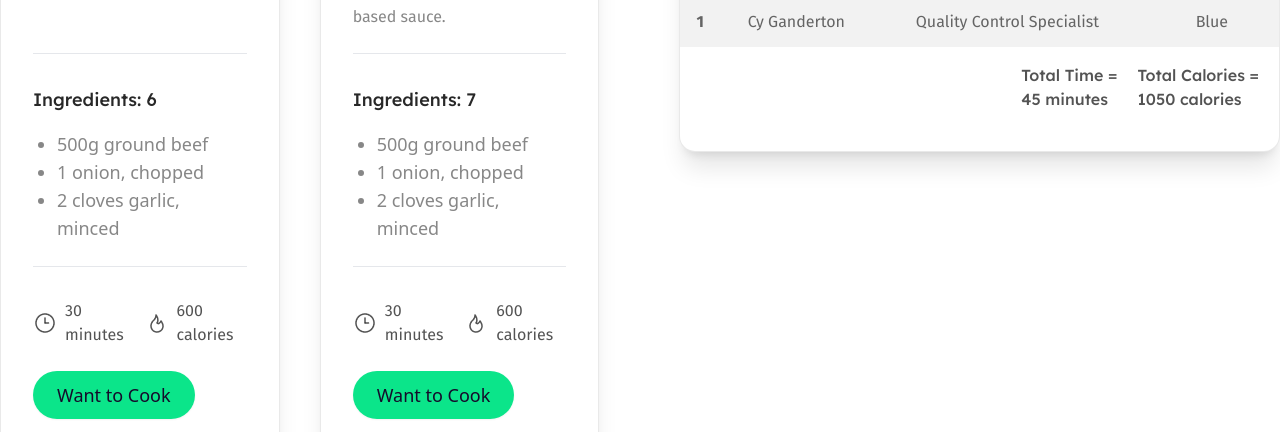
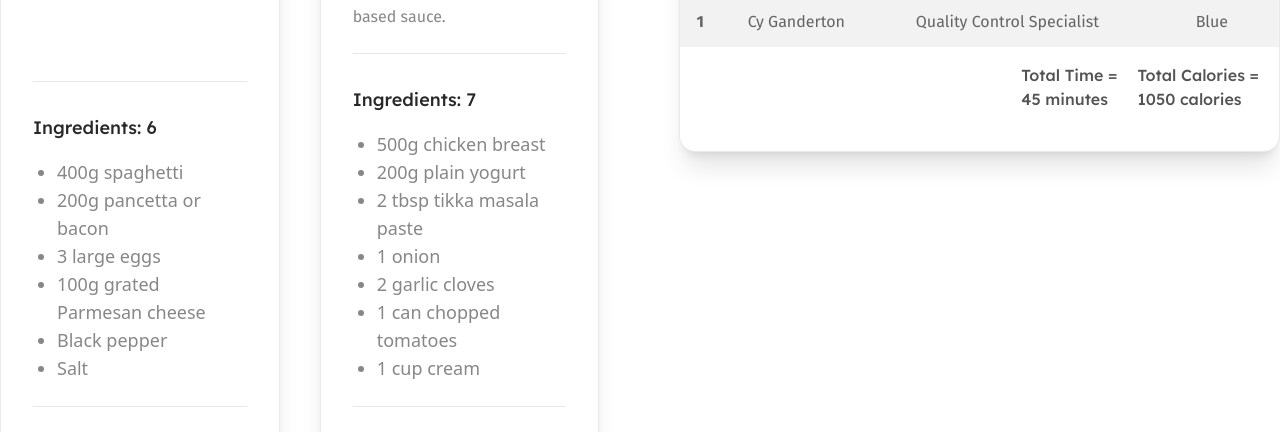
Before and after one commit to Team-Bro-buggers-C211010/Foodie-Classes, a React (Vite) app: page / in a window 1280 px wide. Shown: the part 1560-1992 px from the top of the page. Built offline with nearby package versions, Linux system fonts and the light colour scheme.

Commit message:
card ingradients added

```diff
--- a/src/components/recipes/recipe.jsx
+++ b/src/components/recipes/recipe.jsx
@@ -1,7 +1,8 @@
 import times from '../../image/time.png'
 import flame from '../../image/flame.png'
+
 const Recipe = ({recipe}) => {
-  const {name,img,desc,ing,time,cal} = recipe;
+  const {name, img, desc, ing, time, cal} = recipe;
   return (
     <>
       <div className="card lg:w-full bg-base-100 shadow-xl border border-[#2828281A]">
@@ -14,9 +15,11 @@ const Recipe = ({recipe}) => {
           <hr />
           <h3 className="mt-6 mb-2 text-[#282828] text-lg font-medium font_lexend">Ingredients: {ing.length}</h3>
           <ul className="list-disc pl-6 mb-4 text-[#878787] text-lg">
-            <li>500g ground beef</li>
-            <li>1 onion, chopped</li>
-            <li>2 cloves garlic, minced</li>
+            {
+              ing.map((ingredient, idx) => (
+                <li key={idx}>{ingredient}</li>
+              ))
+            }
           </ul>
           <hr />
           <div className='flex gap-4 font_fira-sans text-[#282828CC] text-xs md:text-base mt-6'>
```
